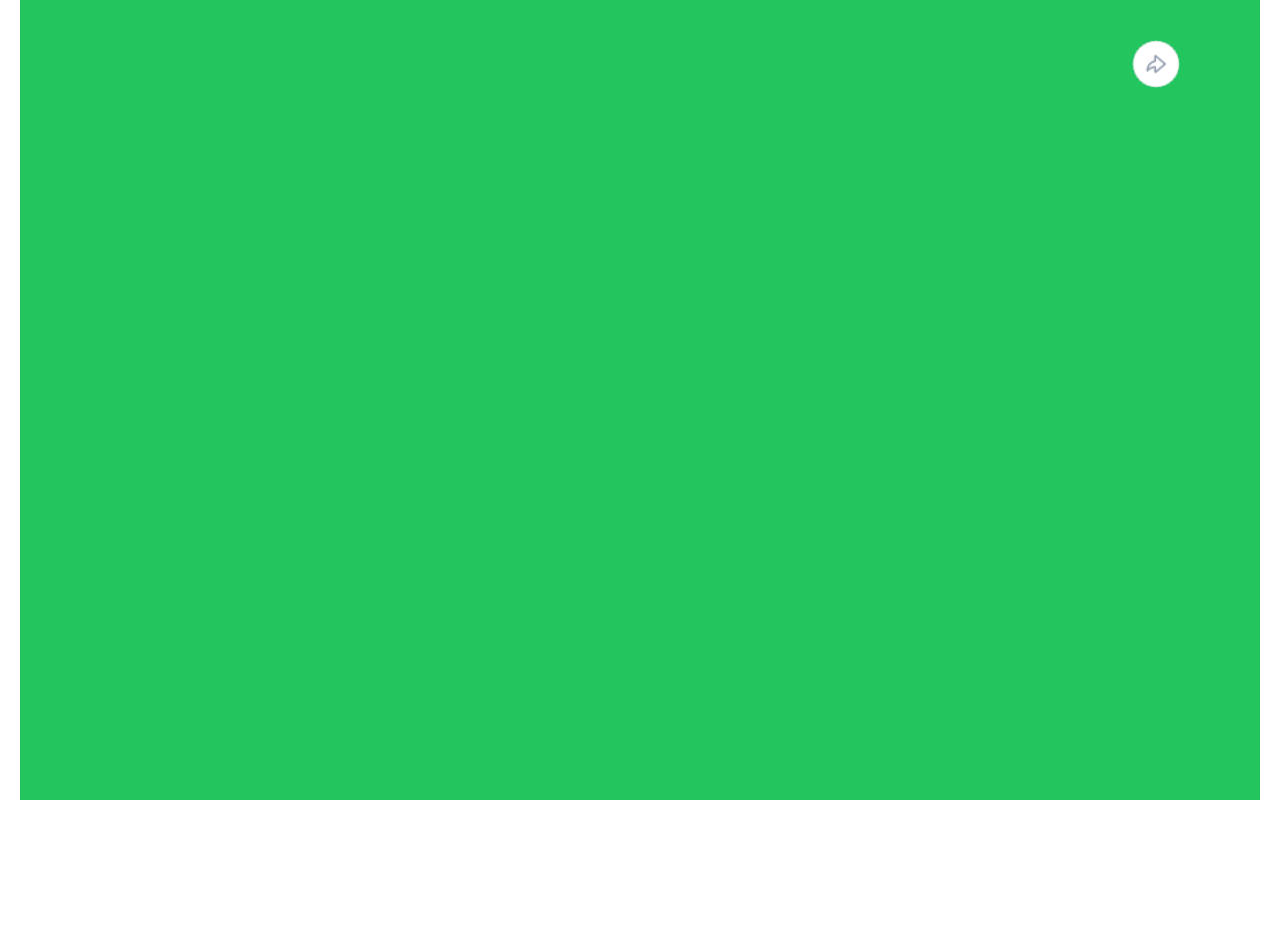
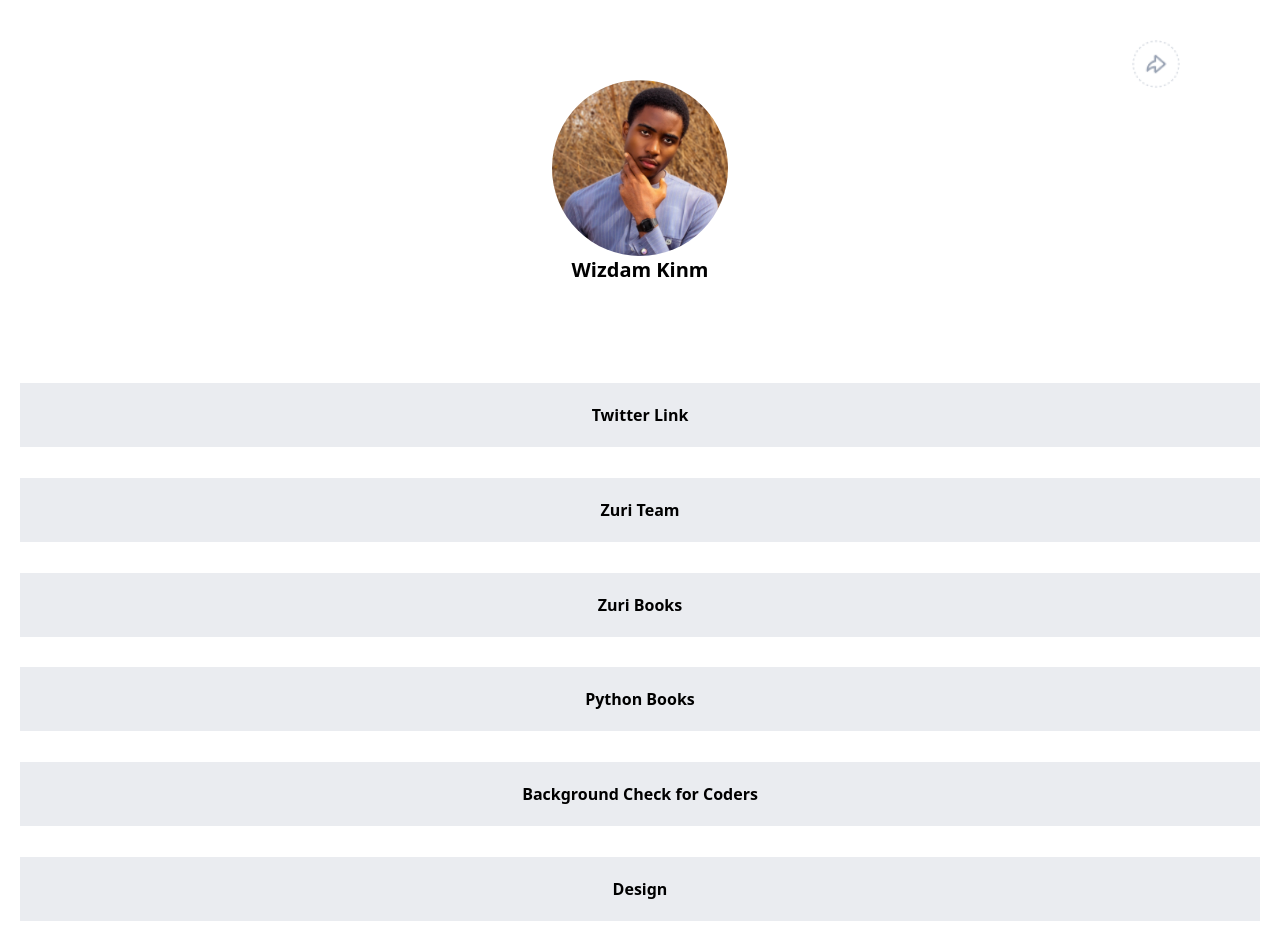
Before and after one commit to himarnoel/Zuri-Stage-1, a React app: page / in a window 1280 px wide. Shown: the top 952 px of the page. Before the commit the page ends 800 px from the top, so only its background shows below. Built offline with nearby package versions, Linux system fonts and the light colour scheme; the HTML template or start-up script is replaced by a standard one.

Commit message:
added buttons

```diff
--- a/src/App.jsx
+++ b/src/App.jsx
@@ -1,17 +1,43 @@
 import { useState } from "react";
 import btn from "./assets/btn.png";
+import avatar from "./assets/avatar.png";
 import "./App.css";
 
 function App() {
   return (
     <div>
-      <div className=" bg-green-500 h-screen max-w-[1240px] mx-auto">
+      <div className="   max-w-[1240px] lg:mx-auto m-2  lg:mt-0 ">
         <img
           src={btn}
           alt=""
-          className="object-contain lg:w-12 w-8 float-right mr-10 lg:mr-20 mt-10 "
+          className="object-contain lg:w-12 w-8 float-right mr-8  mt-5 lg:mr-20 lg:mt-10 "
         />
-        <img src="" alt="" />
+        <div className="lg:w-44 lg:h-44 h-32 w-32 mx-auto lg:pt-20 pt-10 ">
+          <img src={avatar} alt="" className="object-contain rounded-full" />
+          <p className="text-center font-bold lg:text-xl text-lg ">
+            Wizdam Kinm
+          </p>
+        </div>
+        <div className="lg:mt-44 mt-40 flex flex-col justify-evenly  h-[600px]">
+          <button className="bg-[#EAECF0] py-5  w-full font-semibold">
+            Twitter Link
+          </button>
+          <button className="bg-[#EAECF0]  py-5  w-full font-semibold">
+            Zuri Team
+          </button>
+          <button className="bg-[#EAECF0]  py-5  w-full font-semibold">
+            Zuri Books
+          </button>
+          <button className="bg-[#EAECF0]  py-5  w-full font-semibold">
+            Python Books
+          </button>
+          <button className="bg-[#EAECF0]  py-5  w-full font-semibold">
+            Background Check for Coders
+          </button>
+          <button className="bg-[#EAECF0]  py-5  w-full font-semibold">
+            Design
+          </button>
+        </div>
       </div>
     </div>
   );
```
